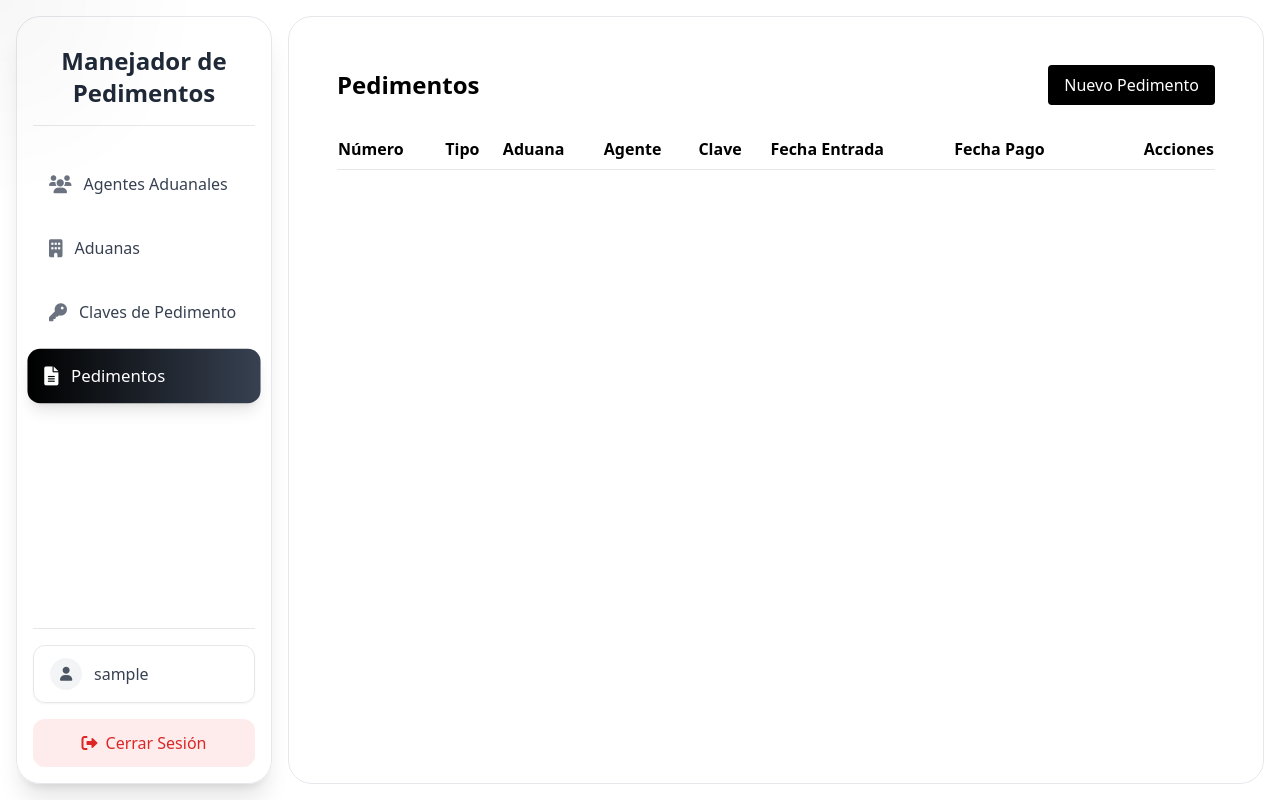
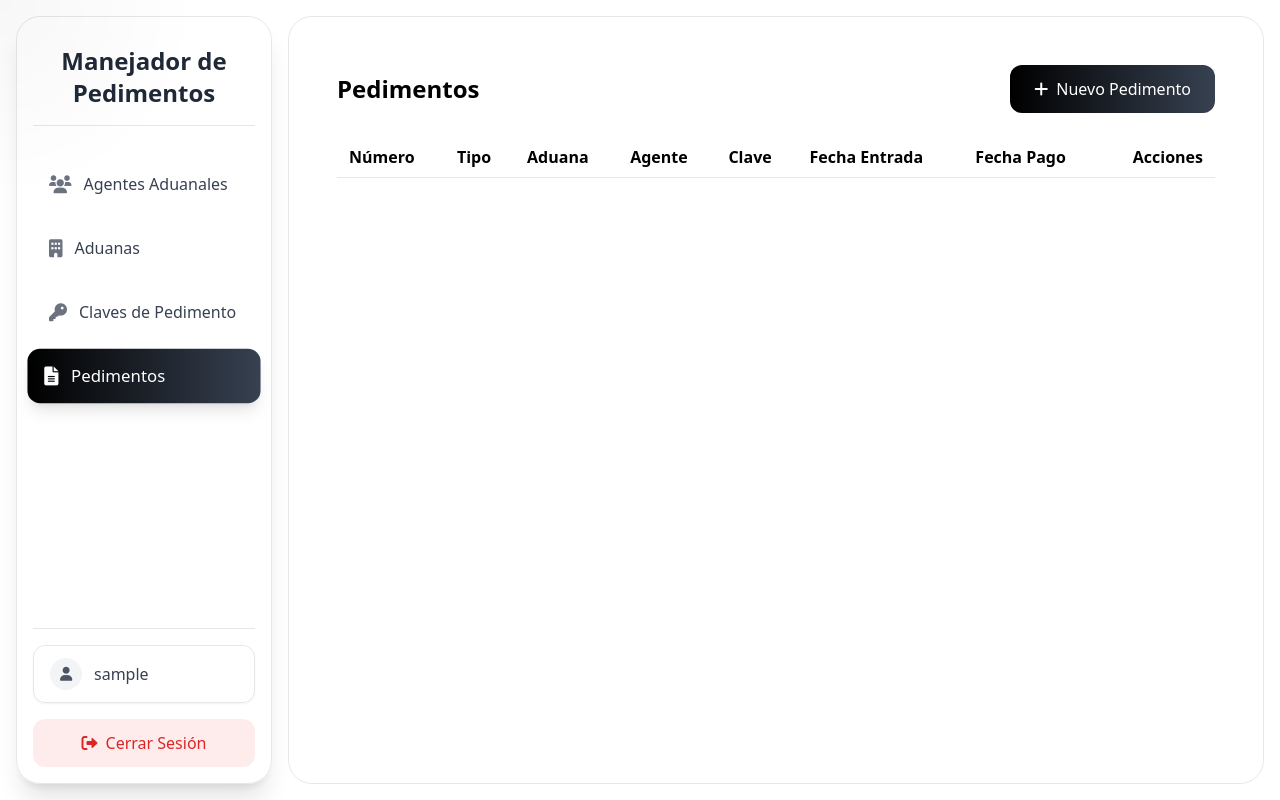
Before and after one commit to Idlaviv17/django_crud, a Django app: page /customs_app/pedimentos/ in a window 1280 px wide. Run offline with Django 5.2, Linux system fonts and the light colour scheme; the visitor is signed in with stand-in values (Sample User, id 1); data that the repository does not hold is empty; some libraries are stand-ins or nearby versions.

Commit message:
Fix and add extra styling

```diff
--- a/customs_app/static/css/global.css
+++ b/customs_app/static/css/global.css
@@ -1,16 +1,3 @@
-body {
-  @apply bg-gray-50 bg-[radial-gradient(#00000011_1px,transparent_1px)] [background-size:16px_16px] min-h-screen;
-}
-
-@keyframes pulse {
-  0%, 100% {
-      transform: scale(1);
-  }
-  50% {
-      transform: scale(1.02);
-  }
-}
-
 .cursor-highlight {
   width: 400px;
   height: 400px;
@@ -38,17 +25,6 @@ body {
   animation: fadeIn 0.5s ease-out;
 }
 
-@keyframes fadeIn {
-  from {
-      opacity: 0;
-      transform: translateY(20px);
-  }
-  to {
-      opacity: 1;
-      transform: translateY(0);
-  }
-}
-
 .input-field {
   transition: all 0.3s ease;
 }
@@ -57,10 +33,10 @@ body {
   transform: scale(1.01);
 }
 
-.login-button {
+.button {
   transition: all 0.3s ease;
 }
 
-.login-button:hover {
+.button:hover {
   transform: scale(1.02);
 }
--- a/django_crud/settings.py
+++ b/django_crud/settings.py
@@ -88,7 +88,7 @@ LOGOUT_REDIRECT_URL = 'login'
 # Static files
 STATIC_URL = 'static/'
 STATICFILES_DIRS = [
-    BASE_DIR / "static",
+    BASE_DIR / "customs_app/static",
 ]
 
 # Database
--- a/templates/customs_app/pedimentos/list.html
+++ b/templates/customs_app/pedimentos/list.html
@@ -4,36 +4,39 @@
     <div class="flex justify-between items-center mb-6">
         <h2 class="text-2xl font-bold">Pedimentos</h2>
         <a href="{% url 'pedimento-create' %}"
-           class="bg-black text-white px-4 py-2 rounded hover:bg-gray-800">
-            Nuevo Pedimento
+           class="button px-6 py-3 bg-gradient-to-r from-black to-gray-700 text-white rounded-xl hover:shadow-lg focus:outline-none focus:ring-2 focus:ring-black focus:ring-offset-2 transition-all duration-300">
+           <div class="flex items-center space-x-2">
+                <i class="fas fa-plus"></i>
+                <span>Nuevo Pedimento</span>
+            </div>
         </a>
     </div>
 
     <div class="overflow-x-auto">
-        <table class="min-w-full">
+        <table class="min-w-full divide-y divide-gray-200">
             <thead>
                 <tr class="border-b">
-                    <th class="text-left py-2">Número</th>
-                    <th class="text-left py-2">Tipo</th>
-                    <th class="text-left py-2">Aduana</th>
-                    <th class="text-left py-2">Agente</th>
-                    <th class="text-left py-2">Clave</th>
-                    <th class="text-left py-2">Fecha Entrada</th>
-                    <th class="text-left py-2">Fecha Pago</th>
-                    <th class="text-right py-2">Acciones</th>
+                    <th class="text-left py-2 px-3">Número</th>
+                    <th class="text-left py-2 px-3">Tipo</th>
+                    <th class="text-left py-2 px-3">Aduana</th>
+                    <th class="text-left py-2 px-3">Agente</th>
+                    <th class="text-left py-2 px-3">Clave</th>
+                    <th class="text-left py-2 px-3">Fecha Entrada</th>
+                    <th class="text-left py-2 px-3">Fecha Pago</th>
+                    <th class="text-right py-2 px-3">Acciones</th>
                 </tr>
             </thead>
-            <tbody>
+            <tbody class="divide-y divide-gray-200">
                 {% for pedimento in pedimentos %}
                 <tr class="border-b hover:bg-gray-50">
-                    <td class="py-2">{{ pedimento.num_pedimento }}</td>
-                    <td class="py-2">{{ pedimento.get_tipo_operacion_display }}</td>
-                    <td class="py-2">{{ pedimento.aduana_seccion }}</td>
-                    <td class="py-2">{{ pedimento.patente }}</td>
-                    <td class="py-2">{{ pedimento.clave_pedimento }}</td>
-                    <td class="py-2">{{ pedimento.fecha_entrada }}</td>
-                    <td class="py-2">{{ pedimento.fecha_pago|default:'-' }}</td>
-                    <td class="py-2 text-right">
+                    <td class="py-2 px-3 border-r">{{ pedimento.num_pedimento }}</td>
+                    <td class="py-2 px-3 border-r">{{ pedimento.get_tipo_operacion_display }}</td>
+                    <td class="py-2 px-3 border-r">{{ pedimento.aduana_seccion }}</td>
+                    <td class="py-2 px-3 border-r">{{ pedimento.patente }}</td>
+                    <td class="py-2 px-3 border-r">{{ pedimento.clave_pedimento }}</td>
+                    <td class="py-2 px-3 border-r">{{ pedimento.fecha_entrada }}</td>
+                    <td class="py-2 px-3 border-r">{{ pedimento.fecha_pago|default:'-' }}</td>
+                    <td class="py-2 px-3 text-right">
                         <a href="{% url 'pedimento-update' pedimento.num_pedimento %}"
                            class="text-gray-600 hover:text-black">Editar</a>
                         <a href="{% url 'pedimento-delete' pedimento.num_pedimento %}"
--- a/templates/login.html
+++ b/templates/login.html
@@ -47,7 +47,7 @@
                 </div>
 
                 <button type="submit"
-                        class="login-button w-full px-6 py-3 bg-gradient-to-r from-black to-gray-700 text-white rounded-xl hover:shadow-lg focus:outline-none focus:ring-2 focus:ring-black focus:ring-offset-2 transition-all duration-300">
+                        class="button w-full px-6 py-3 bg-gradient-to-r from-black to-gray-700 text-white rounded-xl hover:shadow-lg focus:outline-none focus:ring-2 focus:ring-black focus:ring-offset-2 transition-all duration-300">
                     <div class="flex items-center justify-center space-x-2">
                         <i class="fas fa-sign-in-alt"></i>
                         <span>Ingresar</span>
```
Also changed, not shown: templates/customs_app/aduanas/form.html (+5 -2 lines), templates/customs_app/aduanas/list.html (+13 -10 lines), templates/customs_app/agentes/form.html (+5 -2 lines), templates/customs_app/agentes/list.html (+13 -10 lines), templates/customs_app/claves/form.html (+5 -2 lines), templates/customs_app/claves/list.html (+15 -12 lines), templates/customs_app/pedimentos/form.html (+6 -3 lines).
